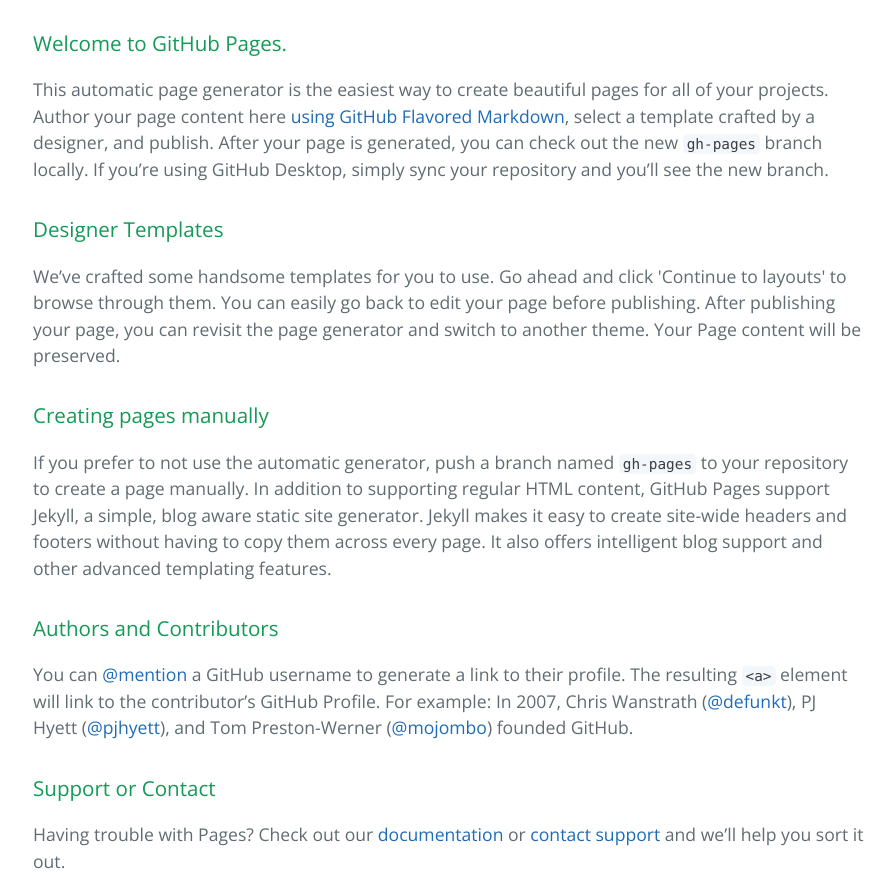
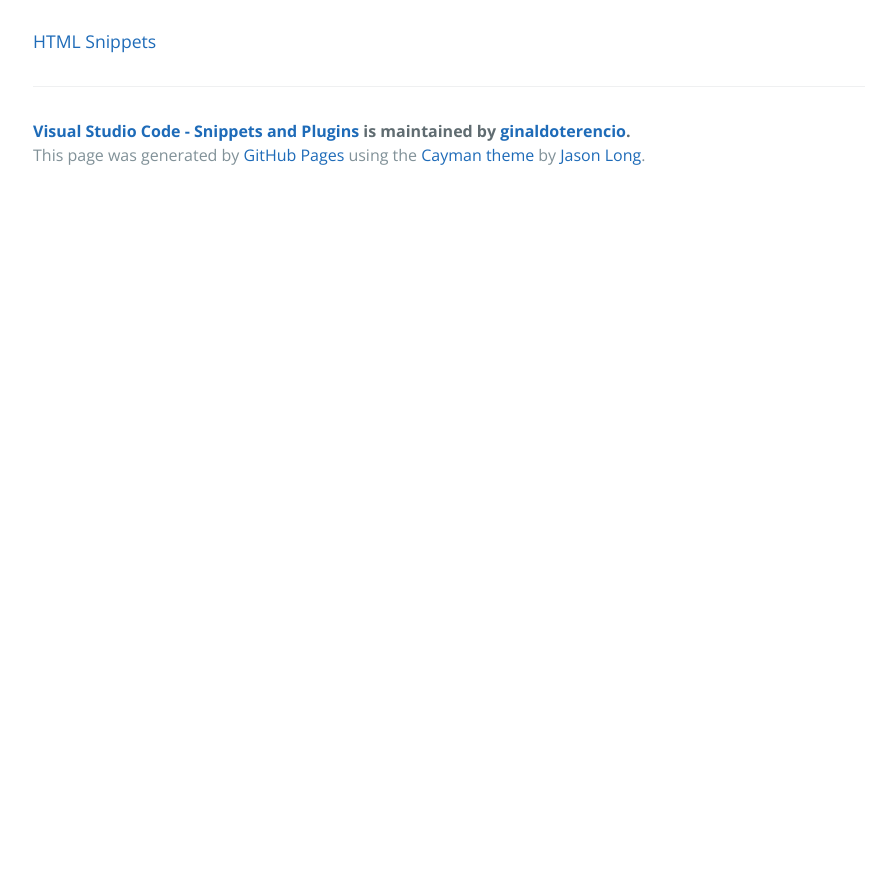
Before and after one commit to ginaldoterencio/vscode-snippets-and-plugins, a plain HTML site: page index.html in a window 1280 px wide. Shown: the part 340-1217 px from the top of the page, without its empty margins (191-1083 px from the left). After the commit the page ends 800 px from the top, so only its background shows below. Drawn offline with nearby package versions, Linux system fonts and the light colour scheme.

```diff
--- a/index.html
+++ b/index.html
@@ -19,30 +19,7 @@
     </section>
 
     <section class="main-content">
-      <h3>
-<a id="welcome-to-github-pages" class="anchor" href="#welcome-to-github-pages" aria-hidden="true"><span aria-hidden="true" class="octicon octicon-link"></span></a>Welcome to GitHub Pages.</h3>
-
-<p>This automatic page generator is the easiest way to create beautiful pages for all of your projects. Author your page content here <a href="https://guides.github.com/features/mastering-markdown/">using GitHub Flavored Markdown</a>, select a template crafted by a designer, and publish. After your page is generated, you can check out the new <code>gh-pages</code> branch locally. If you’re using GitHub Desktop, simply sync your repository and you’ll see the new branch.</p>
-
-<h3>
-<a id="designer-templates" class="anchor" href="#designer-templates" aria-hidden="true"><span aria-hidden="true" class="octicon octicon-link"></span></a>Designer Templates</h3>
-
-<p>We’ve crafted some handsome templates for you to use. Go ahead and click 'Continue to layouts' to browse through them. You can easily go back to edit your page before publishing. After publishing your page, you can revisit the page generator and switch to another theme. Your Page content will be preserved.</p>
-
-<h3>
-<a id="creating-pages-manually" class="anchor" href="#creating-pages-manually" aria-hidden="true"><span aria-hidden="true" class="octicon octicon-link"></span></a>Creating pages manually</h3>
-
-<p>If you prefer to not use the automatic generator, push a branch named <code>gh-pages</code> to your repository to create a page manually. In addition to supporting regular HTML content, GitHub Pages support Jekyll, a simple, blog aware static site generator. Jekyll makes it easy to create site-wide headers and footers without having to copy them across every page. It also offers intelligent blog support and other advanced templating features.</p>
-
-<h3>
-<a id="authors-and-contributors" class="anchor" href="#authors-and-contributors" aria-hidden="true"><span aria-hidden="true" class="octicon octicon-link"></span></a>Authors and Contributors</h3>
-
-<p>You can <a href="https://help.github.com/articles/basic-writing-and-formatting-syntax/#mentioning-users-and-teams" class="user-mention">@mention</a> a GitHub username to generate a link to their profile. The resulting <code>&lt;a&gt;</code> element will link to the contributor’s GitHub Profile. For example: In 2007, Chris Wanstrath (<a href="https://github.com/defunkt" class="user-mention">@defunkt</a>), PJ Hyett (<a href="https://github.com/pjhyett" class="user-mention">@pjhyett</a>), and Tom Preston-Werner (<a href="https://github.com/mojombo" class="user-mention">@mojombo</a>) founded GitHub.</p>
-
-<h3>
-<a id="support-or-contact" class="anchor" href="#support-or-contact" aria-hidden="true"><span aria-hidden="true" class="octicon octicon-link"></span></a>Support or Contact</h3>
-
-<p>Having trouble with Pages? Check out our <a href="https://help.github.com/pages">documentation</a> or <a href="https://github.com/contact">contact support</a> and we’ll help you sort it out.</p>
+      <p><a href="https://marketplace.visualstudio.com/items?itemName=abusaidm.html-snippets">HTML Snippets</a></p>
 
       <footer class="site-footer">
         <span class="site-footer-owner"><a href="https://github.com/ginaldoterencio/vscode-snippets-and-plugins">Visual Studio Code - Snippets and Plugins</a> is maintained by <a href="https://github.com/ginaldoterencio">ginaldoterencio</a>.</span>
```
Also changed, not shown: params.json (+1 -1 lines).
